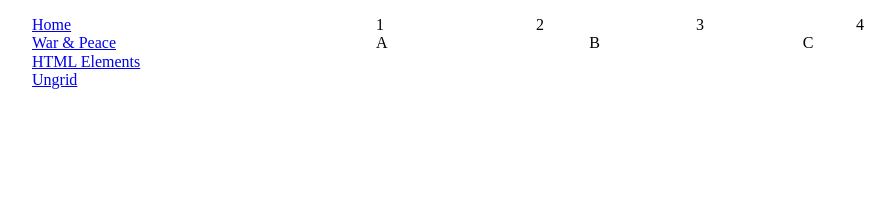
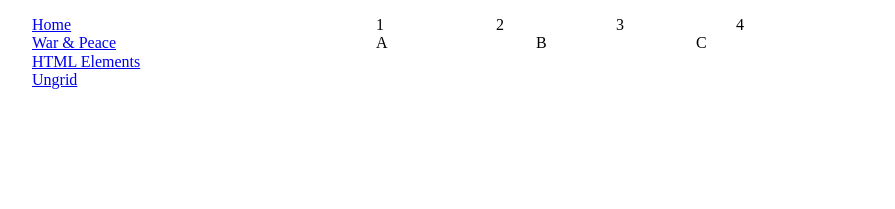
Before and after one commit to monochromeblue/battlemat, a Jekyll site: the page built from ungrid.md, in a window 1280 px wide. Shown: the top 209 px of the page, without its empty margins (8-903 px from the left). Built offline with Jekyll 4.4.1, drawn with Linux system fonts in a browser that asks for light colours; cached includes are drawn as plain includes.

Commit message:
fine-tuning max width

```diff
--- a/assets/css/monoblue.css
+++ b/assets/css/monoblue.css
@@ -3,5 +3,5 @@
 }
 
 .main {
-    max-width: 40em;
+    max-width: 30em;
 }
```
